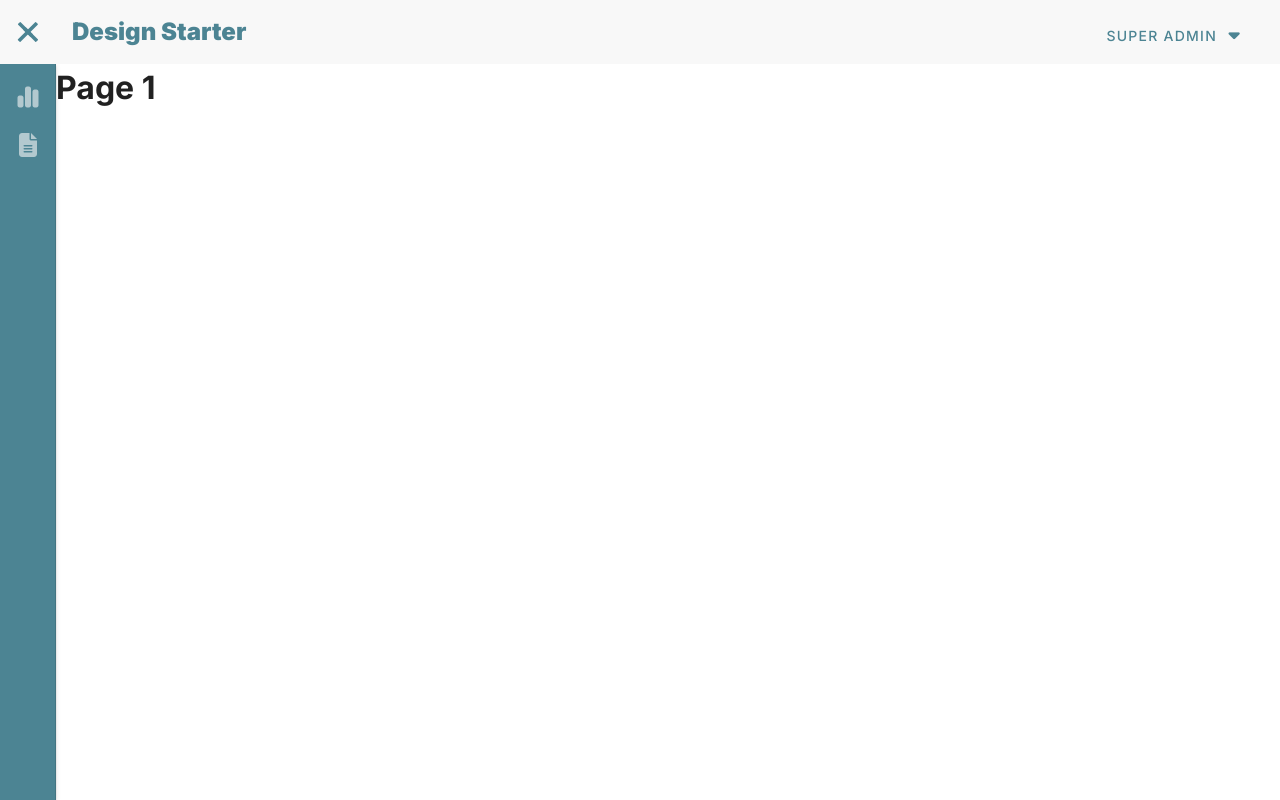
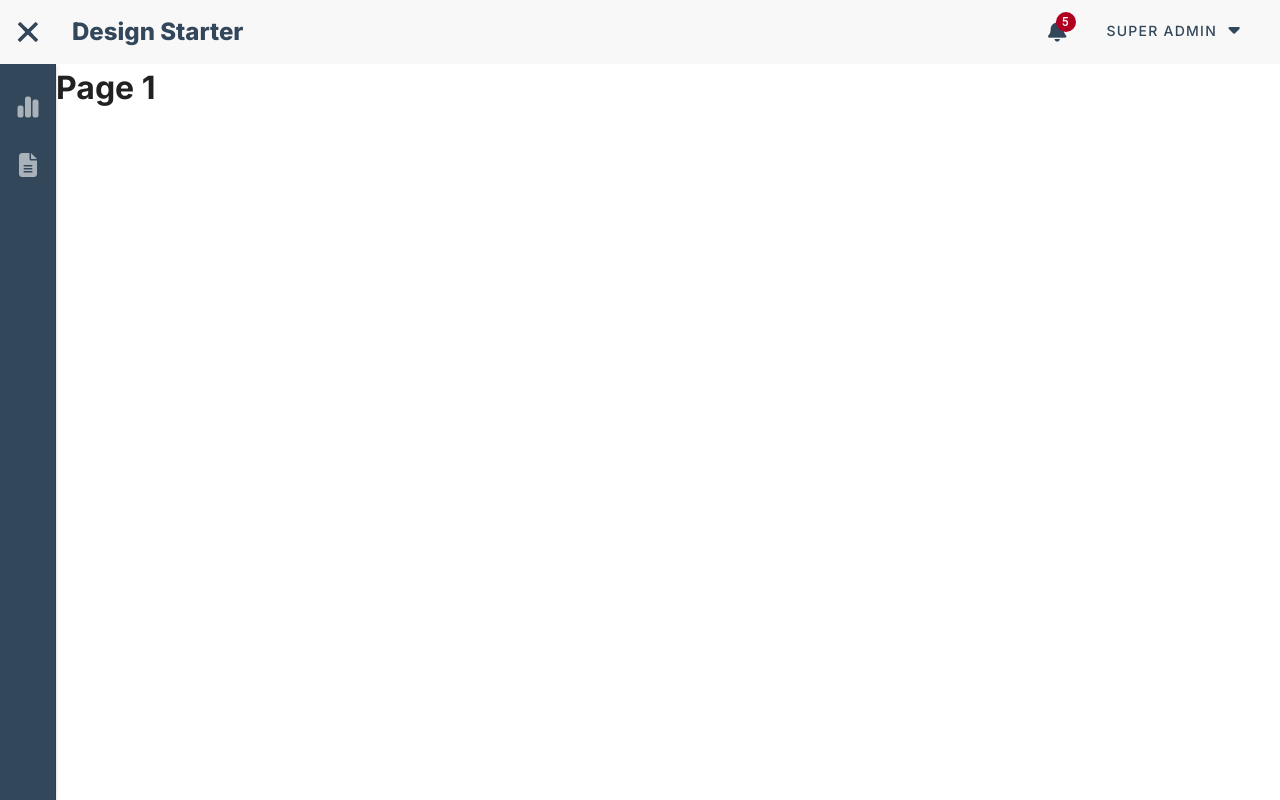
Before and after one commit to hyperYoko/Design-Starter, a Vue app in the folder front-end/: page /#/ in a window 1280 px wide. Built offline with nearby package versions, Linux system fonts and the light colour scheme.

Commit message:
Added Nav and App Bar styles

```diff
--- a/front-end/src/components/AppNavBar.vue
+++ b/front-end/src/components/AppNavBar.vue
@@ -15,7 +15,7 @@
     </v-app-bar-nav-icon>
 
     <v-app-bar-title
-      style="font-size: x-large !important; font-weight: 900 !important"
+      style="font-size: x-large !important; font-weight: 800 !important"
     >
       Design Starter
     </v-app-bar-title>
@@ -27,16 +27,23 @@
     </v-app-bar-title> -->
 
     <v-spacer></v-spacer>
-    <!-- <NotificationMenu /> -->
-    <span style="height: 43px !important; margin-right: 25px">
+    <span style="margin-right: 25px; display: flex; justify-content: flex-end">
+      <!-- <NotificationMenu /> -->
+      <v-btn rounded="lg" style="margin-bottom: 2.5px">
+        <v-badge color="error" :content="'5'" max="9"
+          ><v-icon size="large"> fas fa-bell </v-icon>
+        </v-badge>
+      </v-btn>
       <v-menu location="bottom">
         <template v-slot:activator="{ isHovering, props }">
-          <v-btn
-            v-bind="props"
-            append-icon="fas fa-sort-down"
-            style="height: 43px !important"
-          >
-            <div style="margin-top: 6px">Super Admin</div>
+          <v-btn v-bind="props" rounded="lg">
+            <!-- <template v-slot:prepend
+              ><v-icon style="margin-bottom: 2.5px;">fas fa-circle-user</v-icon>
+            </template> -->
+            <template v-slot:append
+              ><v-icon style="margin-bottom: 2.5px">fas fa-caret-down</v-icon>
+            </template>
+            <span>Super Admin</span>
           </v-btn>
         </template>
         <v-list>
@@ -61,23 +68,35 @@
   <v-navigation-drawer
     rail
     expand-on-hover
-    width="290"
+    width="270"
     v-model="navdrawer"
     class="NavBar"
     elevation="2"
   >
-    <v-list>
+    <!-- 'nav' prop for v-list + NavBarListItems style + list-item-title inline style is used for rounded list items
+    that also do not mess up the navbar icon and hamburger icon alignment -->
+    <v-list nav>
       <v-list-item
         v-for="(item, i) in navBarItems"
         :key="i"
         :value="item"
         @click="navBarItemsAction(item.id)"
         class="py-2 NavBarListItems"
+        slim
       >
         <template v-slot:prepend>
-          <v-icon :icon="item.icon"></v-icon>
+          <v-icon :icon="item.icon" ></v-icon>
         </template>
-        <v-list-item-title>{{ item.text }}</v-list-item-title>
+        <v-list-item-title style="font-size: 15px; line-height: 1.15rem">{{
+          item.text
+        }}</v-list-item-title>
+        <template v-slot:append>
+          <v-icon
+            icon="fas fa-angle-right"
+            size="x-small"
+            class="NavBarListItemAppendIcon"
+          ></v-icon>
+        </template>
       </v-list-item>
     </v-list>
   </v-navigation-drawer>
@@ -85,7 +104,6 @@
 
 <script>
 // import NotificationMenu from "@/components/NotificationMenu.vue";
-
 export default {
   setup() {},
 
@@ -117,7 +135,8 @@ export default {
 };
 </script>
 
-<style scoped>
+<style scoped lang="scss">
+@import "@/style.scss";
 
 /* hamburger CSS */
 label {
@@ -137,7 +156,7 @@ label div {
   position: relative;
   top: 0;
   height: 12px;
-  background-color: #4c8493;
+  background-color: $primary-color;
   margin-bottom: 12px;
   transition: 0.3s ease transform, 0.3s ease top, 0.3s ease width,
     0.3s ease right;
@@ -158,7 +177,6 @@ label div:nth-child(2) {
   width: 60px;
 }
 
-
 label.active div:first-child {
   top: -6px;
   transform: rotateZ(45deg);
--- a/front-end/src/style.scss
+++ b/front-end/src/style.scss
@@ -1,10 +1,11 @@
-
-
-
 //variables
 $font-family: "Inter";
-$primary-color: #4c8493;
+$primary-color: rgb(51, 71, 91);
+$primary-color-hover: rgb(66, 91, 118);
 
+$primary-color-2: #4c8493;
+
+//vuetify font
 .v-application,
 .v-overlay-container {
   [class*="text-"] {
@@ -14,6 +15,7 @@ $primary-color: #4c8493;
   font-family: $font-family, sans-serif !important;
 }
 
+//appbar
 .AppBar {
   background-color: #f8f8f8 !important;
   color: $primary-color !important;
@@ -21,31 +23,41 @@ $primary-color: #4c8493;
 
 .MenuListItems * {
   color: $primary-color;
-  // transition: transform 0.1s ease-in-out;
 }
 .MenuListItems:hover * {
   font-weight: 600 !important;
 }
 .MenuListItems:hover .v-icon {
   font-weight: bold !important;
-  transform: scale(1.05) !important;
-  opacity: 1 !important;
+  opacity: 0.9 !important;
 }
 
+//navbar
 .NavBar {
   background-color: $primary-color;
   color: #f8f8f8;
 }
+.NavBarListItems {
+  border-radius: 8px !important;
+  margin: 10px 0;
+  transition: background-color 0.1s ease;
+}
 .NavBarListItems * {
   color: #f8f8f8;
-  transition: transform 0.1s ease-in-out;
+}
+.NavBarListItemAppendIcon {
+  display: none !important;
+}
+.NavBarListItems:hover {
+  background-color: $primary-color-hover !important;
 }
 .NavBarListItems:hover * {
-  font-weight: 600 !important;
+  // font-weight: 600 !important;
 }
 .NavBarListItems:hover .v-icon {
   font-weight: bold !important;
-  transform: scale(1.05) !important;
-  /* usually color dimmed when not hovered but vuetify dims opacity when not hovered*/
-  opacity: 1 !important;
+  opacity: 0.9 !important;
 }
+.NavBarListItems:hover .NavBarListItemAppendIcon {
+  display: inline-block !important;
+}
```
